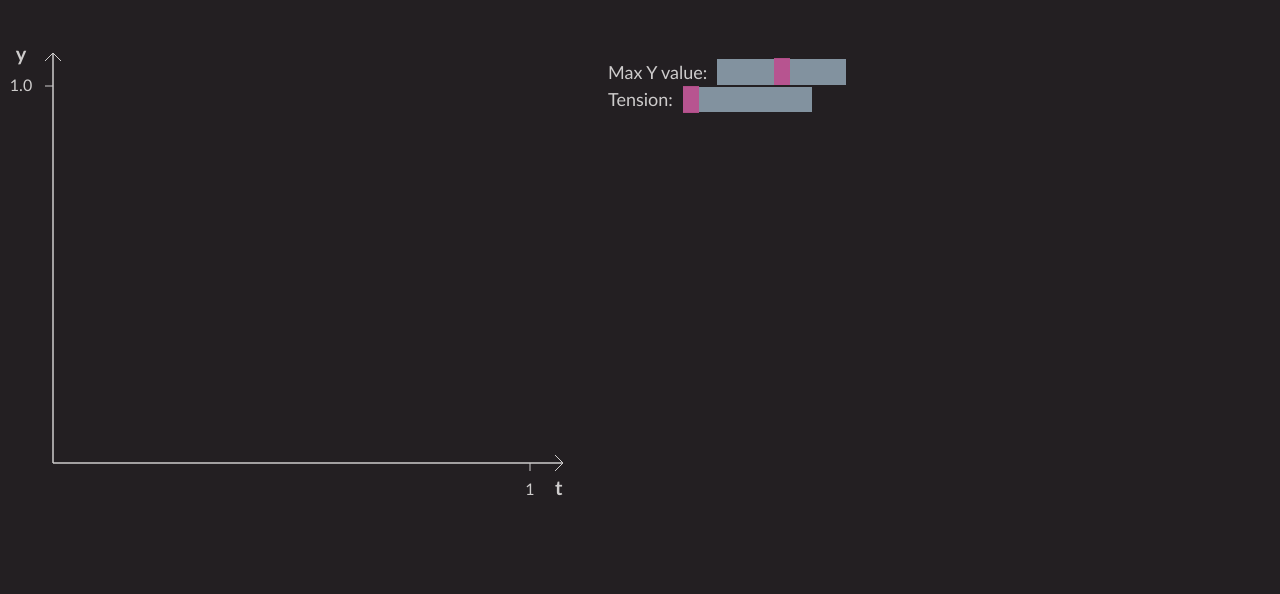
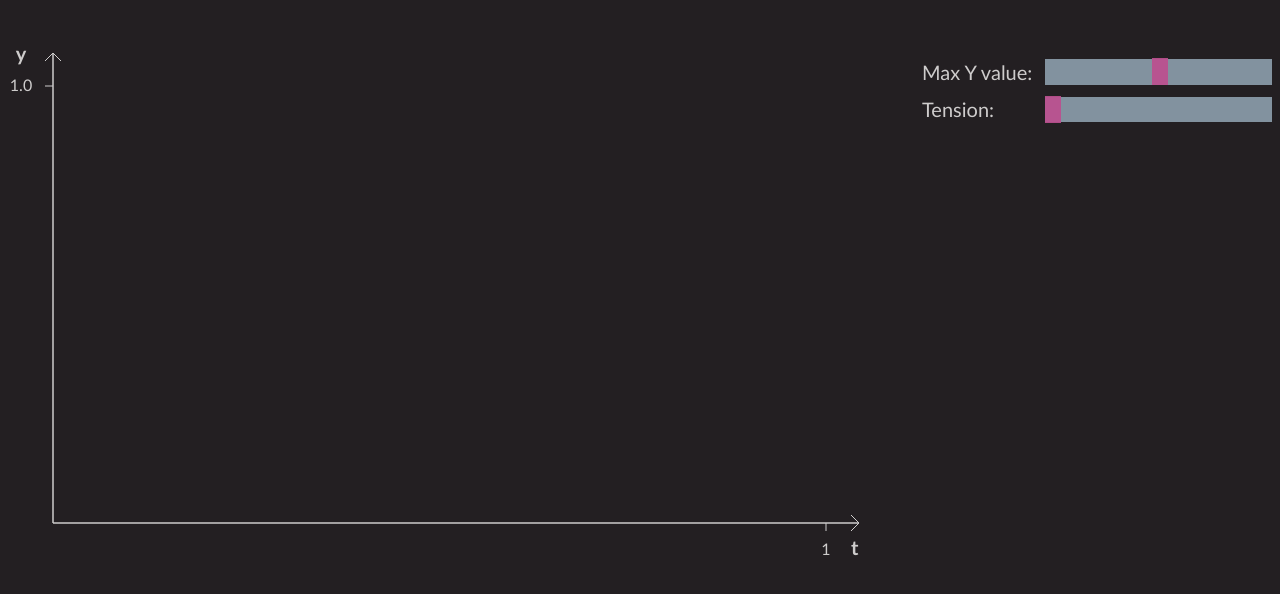
Before and after one commit to frysztak/splicer, a website built with webpack: page src/index.html in a window 1280 px wide. Built offline with nearby package versions, Linux system fonts and the light colour scheme.

Commit message:
layout fixes

```diff
--- a/src/index.css
+++ b/src/index.css
@@ -2,28 +2,51 @@ body {
     font-family: 'Calibri', sans-serif;
     background-color: #231f22;
     color: #cecccc;
-    font-size: 18px;
 }
 
-.container {
-    display: flex;
+label {
+    font-size: 20px;
 }
 
-.item {
+.row {
+    display: flex;
+    flex-direction: row;
+    flex-wrap: wrap;
+    width: 100%;
+}
 
+.column {
+    display: flex;
+    flex-direction: column;
+    flex-basis: 100%;
+    flex: 1;
+}
+
+.double-column {
+    display: flex;
+    flex-direction: column;
+    flex-basis: 100%;
+    flex: 2;
 }
 
 #plot {
-    width: 600px;
-    height: 500px;
+    width: 70vw;
+    height: 70vh;
+}
+
+.controls-container {
+    max-width: 350px;
 }
 
 .mt-50 {
     margin-top: 50px;
 }
 
+.mt-10 {
+    margin-top: 10px;
+}
+
 .center-vertical {
-    display: flex;
     align-items: center;
 }
 
--- a/src/index.html
+++ b/src/index.html
@@ -8,21 +8,22 @@
 </head>
 <body>
 
-<div class="container">
-    <div class="item">
+<div class="row">
+    <div class="column">
         <canvas id="plot">
             Please enable HTML canvas.
         </canvas>
     </div>
-    <div class="item mt-50">
-        <div class="center-vertical">
-            <label for="maxY">Max Y value:</label>
-            <input type="range" class="slider" id="maxY" name="maxY" min="0.1" max="10.0" step="0.1">
+    <div class="column mt-50 controls-container">
+        <div class="row center-vertical">
+            <label class="column" for="maxY">Max Y value:</label>
+            <input type="range" class="slider double-column" id="maxY" name="maxY" min="0.1" max="10.0" step="0.1">
         </div>
 
-        <div class="center-vertical">
-            <label for="tension">Tension:</label>
-            <input type="range" class="slider" id="tension" name="tension" min="0" max="1" step="0.1" value="0">
+        <div class="row center-vertical mt-10">
+            <label class="column" for="tension">Tension:</label>
+            <input type="range" class="slider double-column" id="tension" name="tension" min="0" max="1" step="0.05"
+                   value="0">
         </div>
     </div>
 </div>
```
